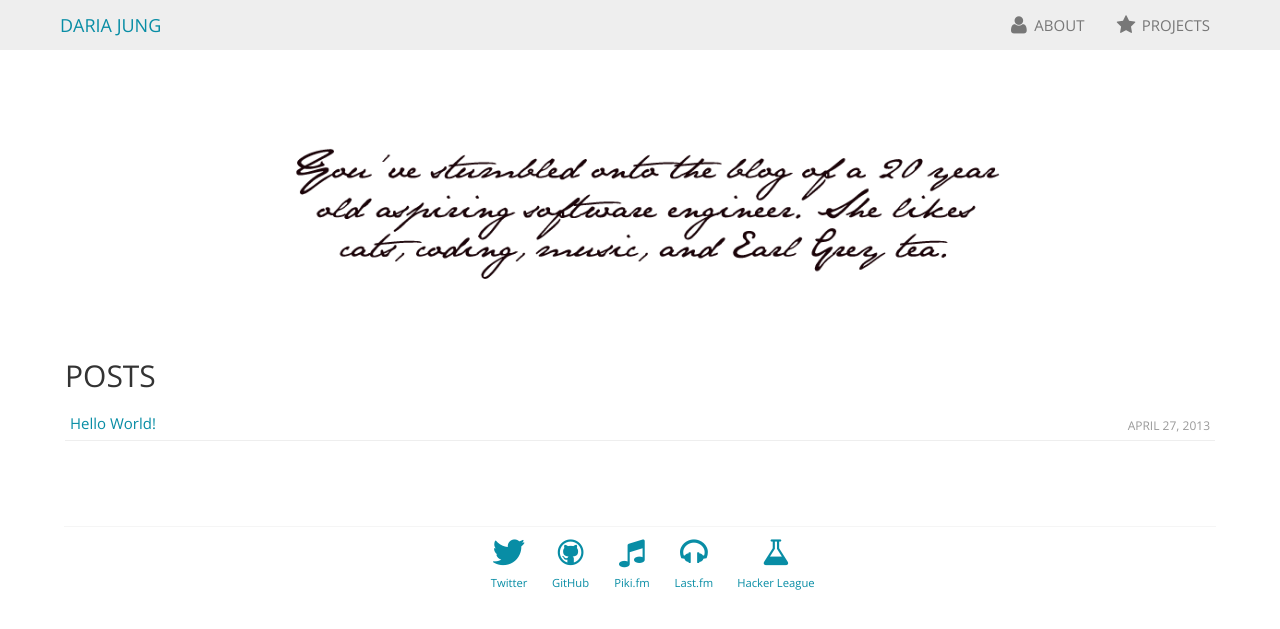
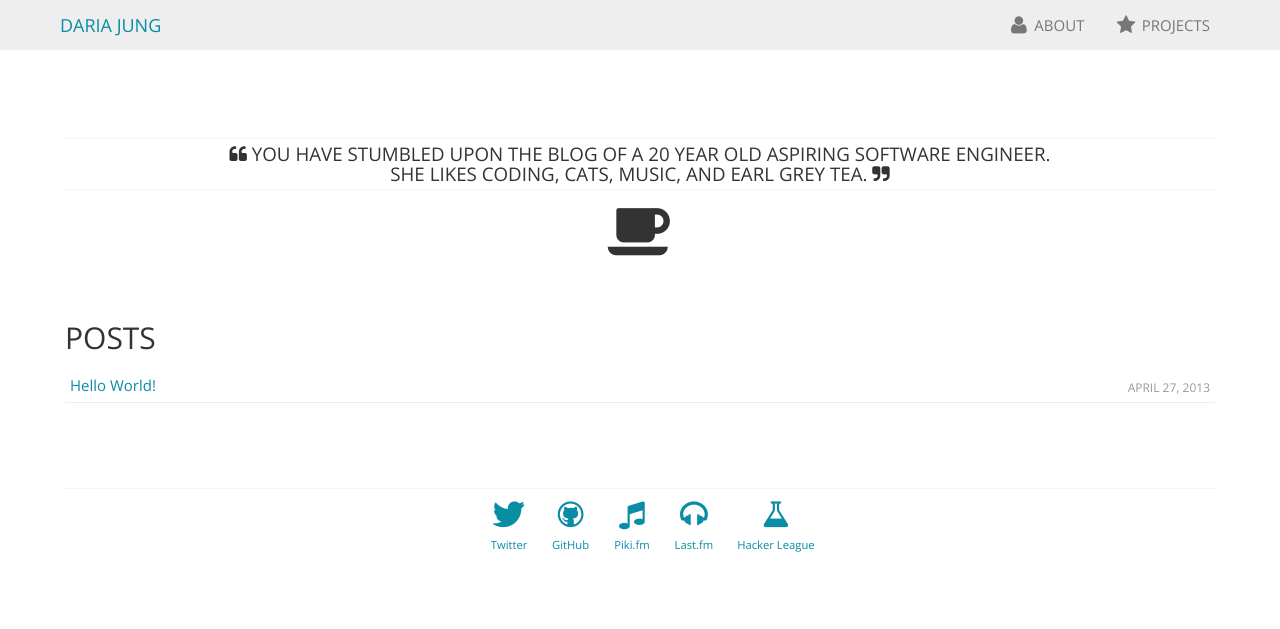
Before and after one commit to dariajung/dariajung.github.com, a Jekyll site: the page built from index.html, in a window 1280 px wide. Shown: the top 629 px of the page. Built offline with Jekyll 4.4.1, drawn with Linux system fonts in a browser that asks for light colours; nearby versions of some CDN libraries; Markdown is read by kramdown in place of the engine named in the settings.

Commit message:
updated front

```diff
--- a/css/style.css
+++ b/css/style.css
@@ -23,3 +23,13 @@
     color: #666;
     text-decoration: none;
 }
+
+#intro {
+	/*border-top: solid #088da5;
+	border-bottom: solid #088da5;*/
+	text-align: center;
+	line-height: 1.3em;
+	margin-top: 5%;
+	margin-bottom: 5%;
+
+}
--- a/index.html
+++ b/index.html
@@ -5,7 +5,10 @@
 
 <section class="content">
 </br>
-<img src="images/text.png">
+<div id="intro">
+	<h4><i class="icon icon-quote-left"></i> You have stumbled upon the blog of a 20 year old aspiring software engineer.</br> She likes coding, cats, music, and Earl Grey tea. <i class="icon icon-quote-right"></i></h4>
+	<i class="icon icon-coffee icon-4x"></i>
+</div>
   <h1 class="thin">POSTS</h1>
   <ul class="listing">
     {% for post in site.posts %}
```
Also changed, not shown: images/text.png (deleted).
